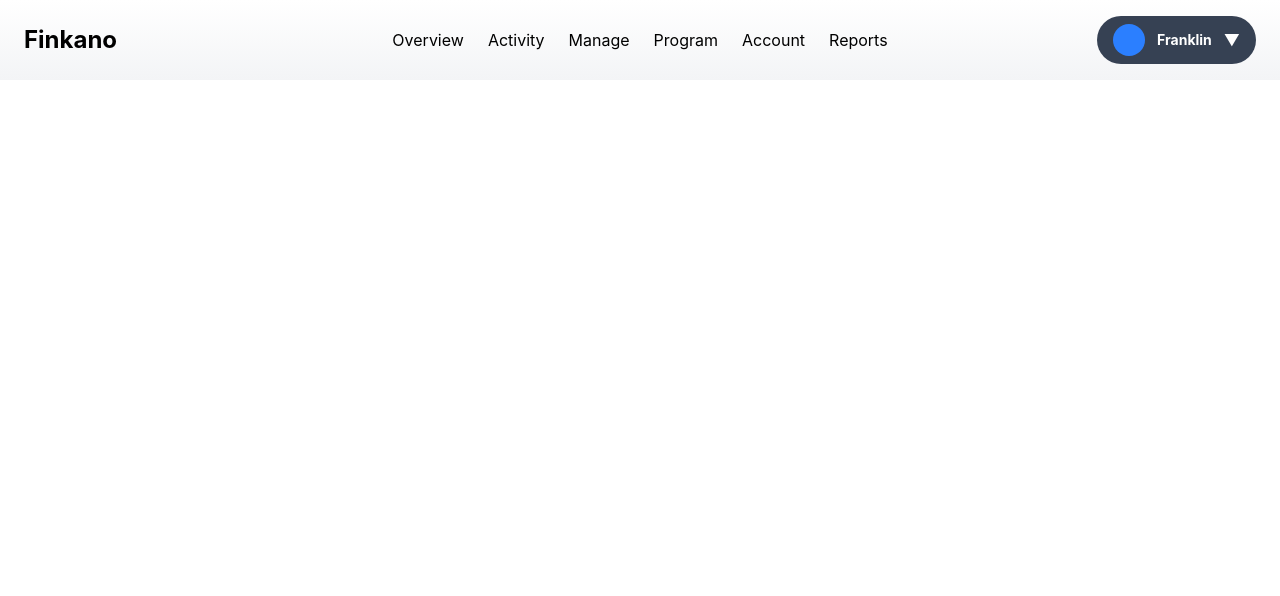
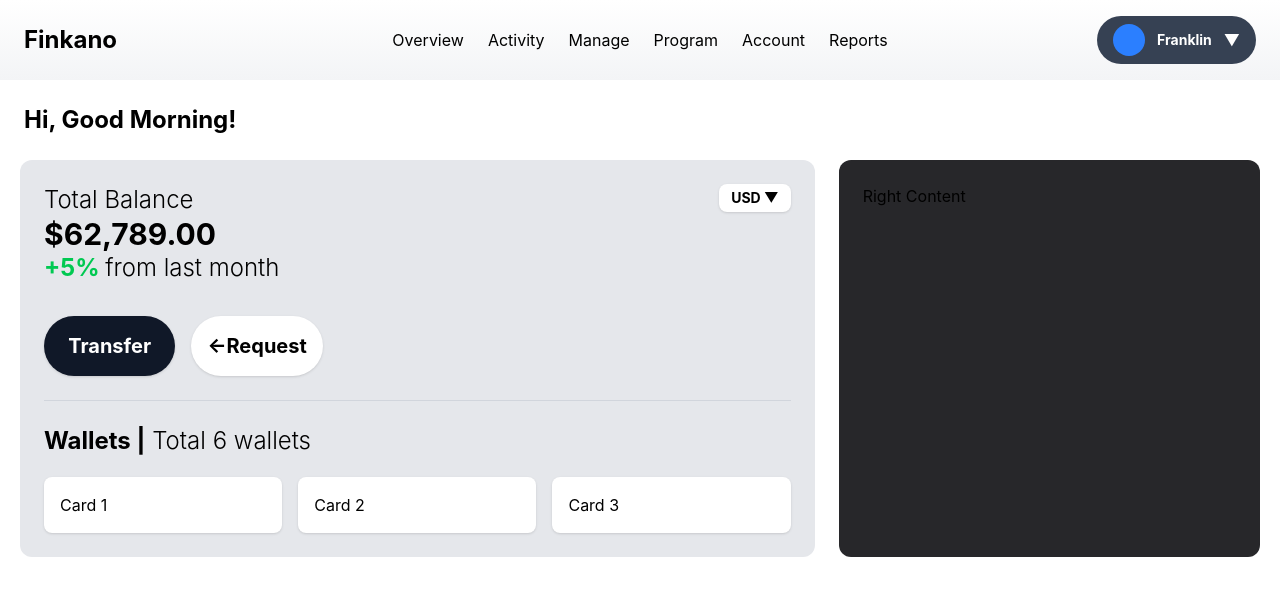
Before and after one commit to TusharJain86/webdev-ui, a React (Vite) app: page / in a window 1280 px wide. Shown: the top 596 px of the page. Built offline with nearby package versions, Linux system fonts and the light colour scheme.

Commit message:
card file and hero section developed

```diff
--- a/src/App.jsx
+++ b/src/App.jsx
@@ -4,6 +4,7 @@ import viteLogo from './assets/vite.svg'
 import heroImg from './assets/hero.png'
 import Navbar from './components/navbar'
 import './App.css'
+import Home from './pages/home'
 
 function App() {
   const [count, setCount] = useState(0)
@@ -11,6 +12,7 @@ function App() {
   return (
     <>
       <Navbar />
+      <Home />
     </>
   )
 }
--- /dev/null
+++ b/src/components/Card.jsx
@@ -0,0 +1,17 @@
+import React from "react";
+
+const Card = ({ title, value, children }) => {
+  return (
+    <div className="bg-white rounded-xl p-6 shadow">
+      <h3 className="text-gray-500 text-sm">{title}</h3>
+      <p className="text-2xl font-bold">{value}</p>
+
+      {/* extra content */}
+      <div className="mt-4">
+        {children}
+      </div>
+    </div>
+  );
+};
+
+export default Card;
--- a/src/components/navbar.jsx
+++ b/src/components/navbar.jsx
@@ -2,7 +2,7 @@ import React from 'react'
 
 const navbar = () => {
   return (
-    <nav className='w-full bg-gradient-to-b from-white-400 to-gray-100 px-6 py-4 flex justify-between items-center'>
+    <nav className='w-full bg-linear-to-b from-white-400 to-gray-100 px-6 py-4 flex justify-between items-center'>
         {/* Logo */}
         <div className='flex-1'>
         <h1 className='text-2xl font-bold'>Finkano</h1>
--- /dev/null
+++ b/src/pages/home.jsx
@@ -0,0 +1,80 @@
+import React from 'react'
+
+const Home = () => {
+  return (
+    <div>
+        {/*top most section */}
+        <div className='p-6'>
+            <h1 className='text-2xl font-bold'>
+                Hi, Good Morning!
+            </h1>
+        </div>
+
+        {/*cards section */}
+        <div className="flex gap-6 px-5">
+
+              {/* LEFT BOX */}
+              <div className="flex-2 bg-gray-200 rounded-xl p-6">
+
+                  {/* TOP AREA */}
+                  <div className="flex justify-between items-start">
+
+                      {/* LEFT TEXT */}
+                      <div>
+                          <p className="text-2xl font-light">Total Balance</p>
+                          <p className="text-3xl font-bold">$62,789.00</p>
+                          <p className="text-2xl font-light">
+                              <span className="text-green-500 font-bold">+5% </span>
+                              from last month
+                          </p>
+
+                          <div className="grid grid-cols-3 mt-5 gap-4">
+                                <div className='bg-gray-900 rounded-full mt-3 p-4 shadow text-center cursor-pointer hover:bg-black transition'>
+                                    <span className='text-white font-bold text-xl'>Transfer</span>
+                                </div>
+
+                                <div className='bg-white text-black rounded-full mt-3 p-4 shadow text-center cursor-pointer hover:bg-orange-500 hover:text-white transition'>
+                                    <span className='font-bold text-xl'> ←Request</span>
+                                </div>
+                          </div>
+                      </div>
+
+                      {/* SMALL TOP RIGHT CONTAINER */}
+                      <div className="bg-white px-3 py-1 font-black rounded-lg text-sm shadow cursor-pointer hover:bg-orange-500 hover:text-white transition">
+                          <span className='font-bold'>USD ▼</span>
+                      </div>
+                  </div>
+
+                  {/* DIVIDER */}
+                  <div className="border-t border-gray-300 my-6"></div>
+
+                  <div><p className="text-2xl font-light"><span className='font-bold'>Wallets |</span> Total 6 wallets</p></div>
+
+                  {/* 3 CARDS */}
+                  <div className="grid grid-cols-3 mt-5 gap-4">
+
+                      <div className="bg-white rounded-lg p-4 shadow">
+                          Card 1
+                      </div>
+
+                      <div className="bg-white rounded-lg p-4 shadow">
+                          Card 2
+                      </div>
+
+                      <div className="bg-white rounded-lg p-4 shadow">
+                          Card 3
+                      </div>
+                  </div>
+              </div>
+
+            {/* RIGHT BOX */}
+            <div className="flex-1 bg-zinc-800 rounded-xl p-6">
+                Right Content
+            </div>
+        </div>
+
+    </div>
+  );
+}
+
+export default Home
```
